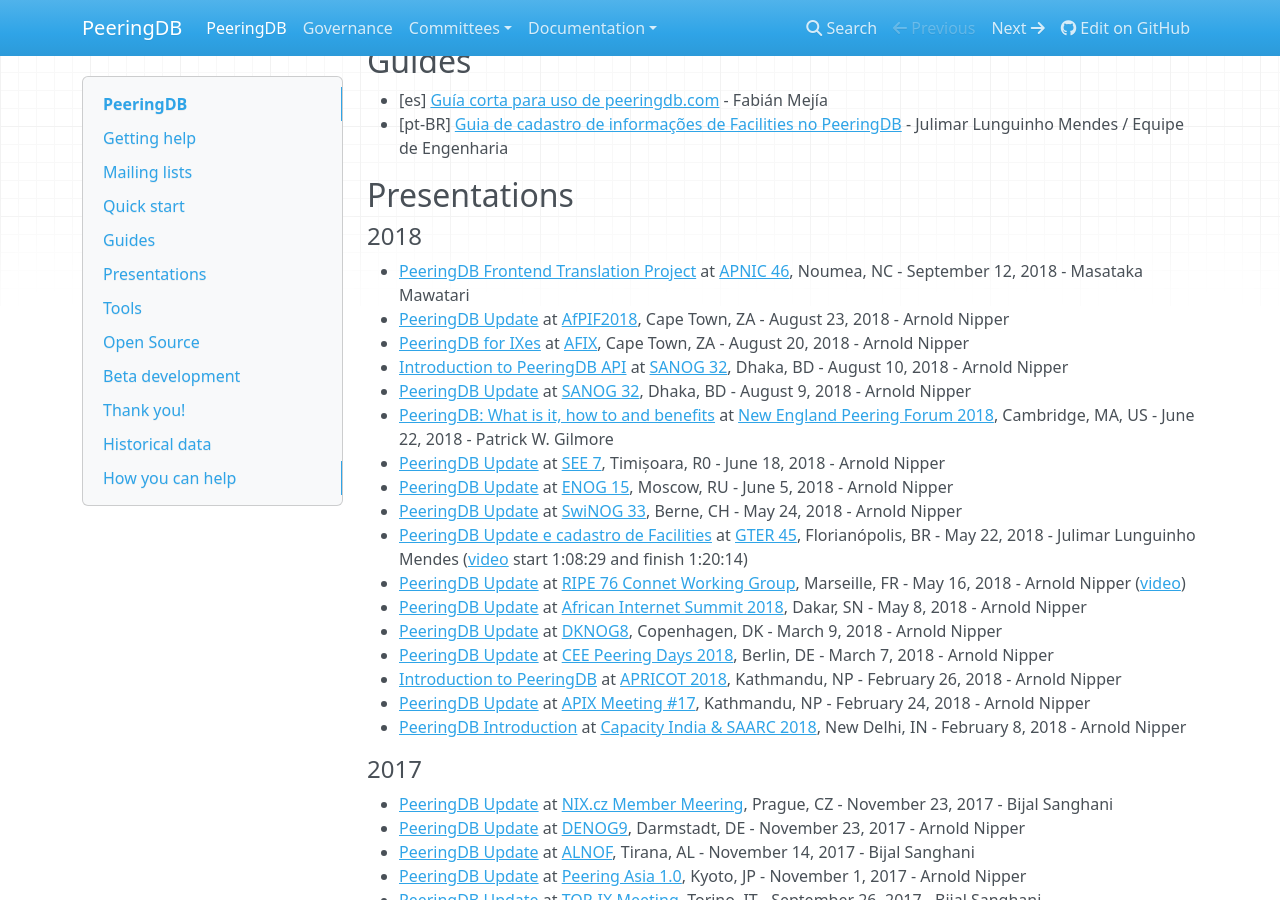
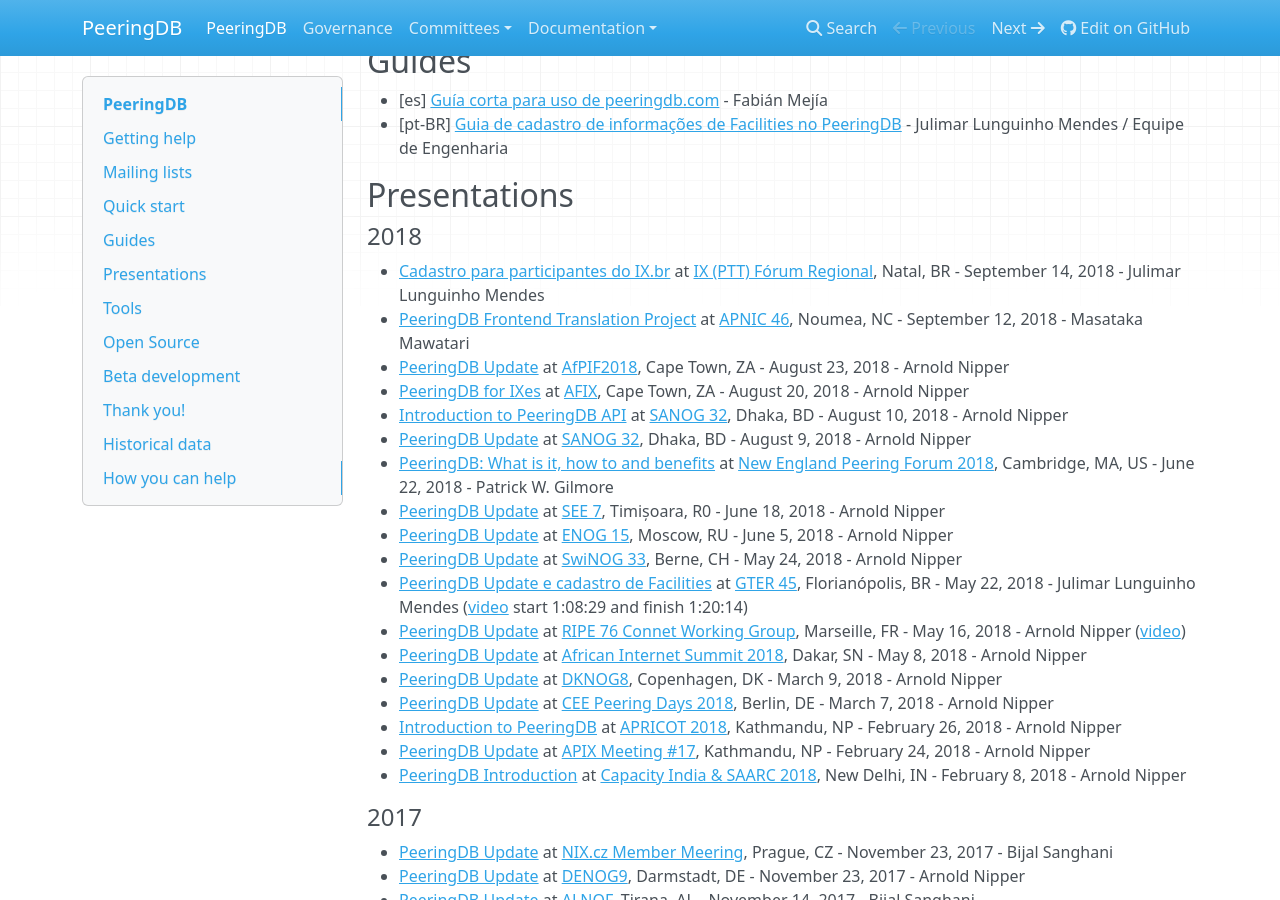
Before and after one commit to peeringdb/docs, an MkDocs documentation site: the page built from docs/index.md, in a window 1280 px wide and 900 px high, scrolled down 1184 px. Built offline with MkDocs 1.6.1, drawn with Linux system fonts in a browser that asks for light colours; nearby versions of some CDN libraries; old or Windows-style settings are respelled for this version of MkDocs.

Commit message:
Added Julimar's IX (PTT) Fórum Regional presentation.

```diff
--- a/docs/index.md
+++ b/docs/index.md
@@ -52,6 +52,7 @@
 
 #### 2018
 
+- [Cadastro para participantes do IX.br](presentation/Ix-forum-natal-peeringdb.20180914.pdf) at [IX (PTT) Fórum Regional](https://regional.forum.ix.br/24-RN/), Natal, BR - September 14, 2018 - Julimar Lunguinho Mendes
 - [PeeringDB Frontend Translation Project](presentation/20180907_apnic46_peeringdb_i18n_mawatari.pdf) at [APNIC 46](https://conference.apnic.net/46/), Noumea, NC - September 12, 2018 - Masataka Mawatari
 - [PeeringDB Update](presentation/20180821-AfPIF2018-Nipper.pdf) at [AfPIF2018](https://www.afpif.org/afpif2018/), Cape Town, ZA - August 23, 2018 - Arnold Nipper
 - [PeeringDB for IXes](presentation/20180820-AF-IX@AfPIF2018-Nipper.pdf) at [AFIX](https://www.af-ix.net/), Cape Town, ZA - August 20, 2018 - Arnold Nipper
```
Also changed, not shown: 1 other file.
